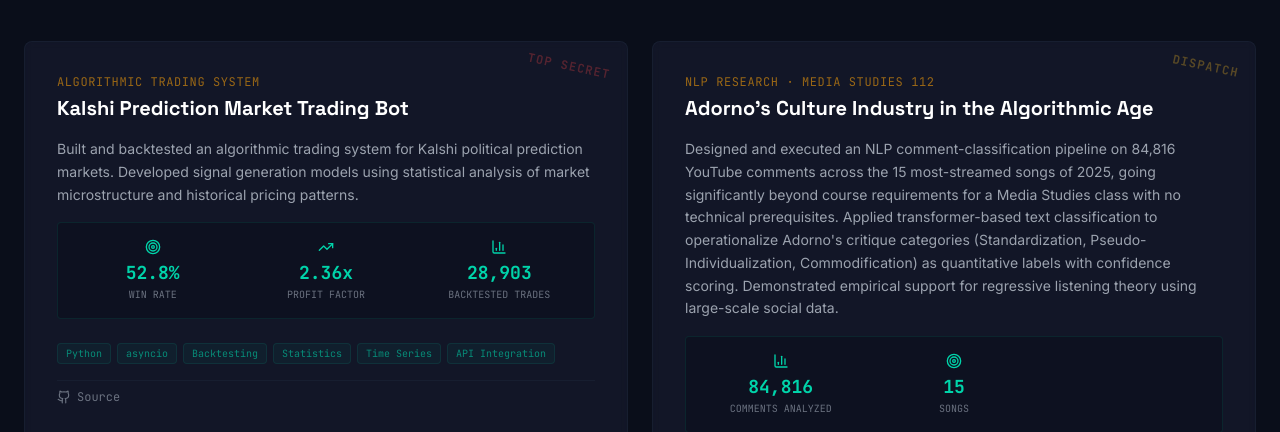
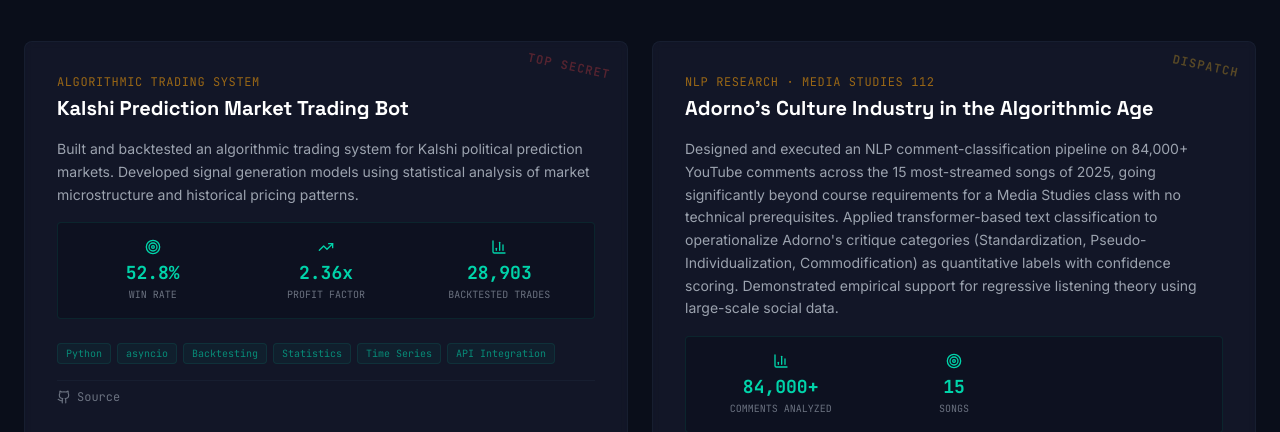
Before and after one commit to LuizFelipeBarbosa/portfolio-website, a Next.js app: page / in a window 1280 px wide. Shown: the part 3980-4412 px from the top of the page. Built offline with nearby package versions, Linux system fonts and the light colour scheme.

Commit message:
refactor: Update project description comment count to an approximate value and reformat `className` template literals.

```diff
--- a/components/Projects.jsx
+++ b/components/Projects.jsx
@@ -41,9 +41,9 @@
     title: "Adorno's Culture Industry in the Algorithmic Age",
     subtitle: 'NLP Research · Media Studies 112',
     description:
-      'Designed and executed an NLP comment-classification pipeline on 84,816 YouTube comments across the 15 most-streamed songs of 2025, going significantly beyond course requirements for a Media Studies class with no technical prerequisites. Applied transformer-based text classification to operationalize Adorno\'s critique categories (Standardization, Pseudo-Individualization, Commodification) as quantitative labels with confidence scoring. Demonstrated empirical support for regressive listening theory using large-scale social data.',
+      'Designed and executed an NLP comment-classification pipeline on 84,000+ YouTube comments across the 15 most-streamed songs of 2025, going significantly beyond course requirements for a Media Studies class with no technical prerequisites. Applied transformer-based text classification to operationalize Adorno\'s critique categories (Standardization, Pseudo-Individualization, Commodification) as quantitative labels with confidence scoring. Demonstrated empirical support for regressive listening theory using large-scale social data.',
     metrics: [
-      { icon: BarChart3, label: 'Comments Analyzed', value: '84,816' },
+      { icon: BarChart3, label: 'Comments Analyzed', value: '84,000+' },
       { icon: Target, label: 'Songs', value: '15' },
     ],
     tags: ['Python', 'NLP', 'Transformers', 'Text Classification', 'Adorno', 'Media Theory'],
@@ -139,21 +139,19 @@
       initial={hasMounted ? { opacity: 0, y: 30 } : false}
       animate={inView ? { opacity: 1, y: 0 } : {}}
       transition={{ duration: 0.5, delay: index * 0.1 }}
-      className={`glass-card relative overflow-hidden group transition-all duration-300 ${
-        isMedia ? 'hover:border-amber-400/30' : 'hover:border-teal/30'
-      } ${featured ? 'p-8' : 'p-6'}`}
+      className={`glass-card relative overflow-hidden group transition-all duration-300 ${isMedia ? 'hover:border-amber-400/30' : 'hover:border-teal/30'
+        } ${featured ? 'p-8' : 'p-6'}`}
     >
       {/* Classification stamp */}
       <div
-        className={`classified-stamp ${
-          project.classification === 'TOP SECRET'
+        className={`classified-stamp ${project.classification === 'TOP SECRET'
             ? 'text-red-500/30'
             : project.classification === 'SECRET'
               ? 'text-gold/30'
               : project.classification === 'DISPATCH'
                 ? 'text-amber-400/30'
                 : 'text-gray-500/20'
-        }`}
+          }`}
       >
         {project.classification}
       </div>
@@ -205,11 +203,10 @@
         {project.tags.map((tag) => (
           <span
             key={tag}
-            className={`px-2 py-0.5 text-[10px] font-mono rounded ${
-              isMedia
+            className={`px-2 py-0.5 text-[10px] font-mono rounded ${isMedia
                 ? 'text-amber-400/60 bg-amber-400/5 border border-amber-400/10'
                 : 'text-teal/60 bg-teal/5 border border-teal/10'
-            }`}
+              }`}
           >
             {tag}
           </span>
```
